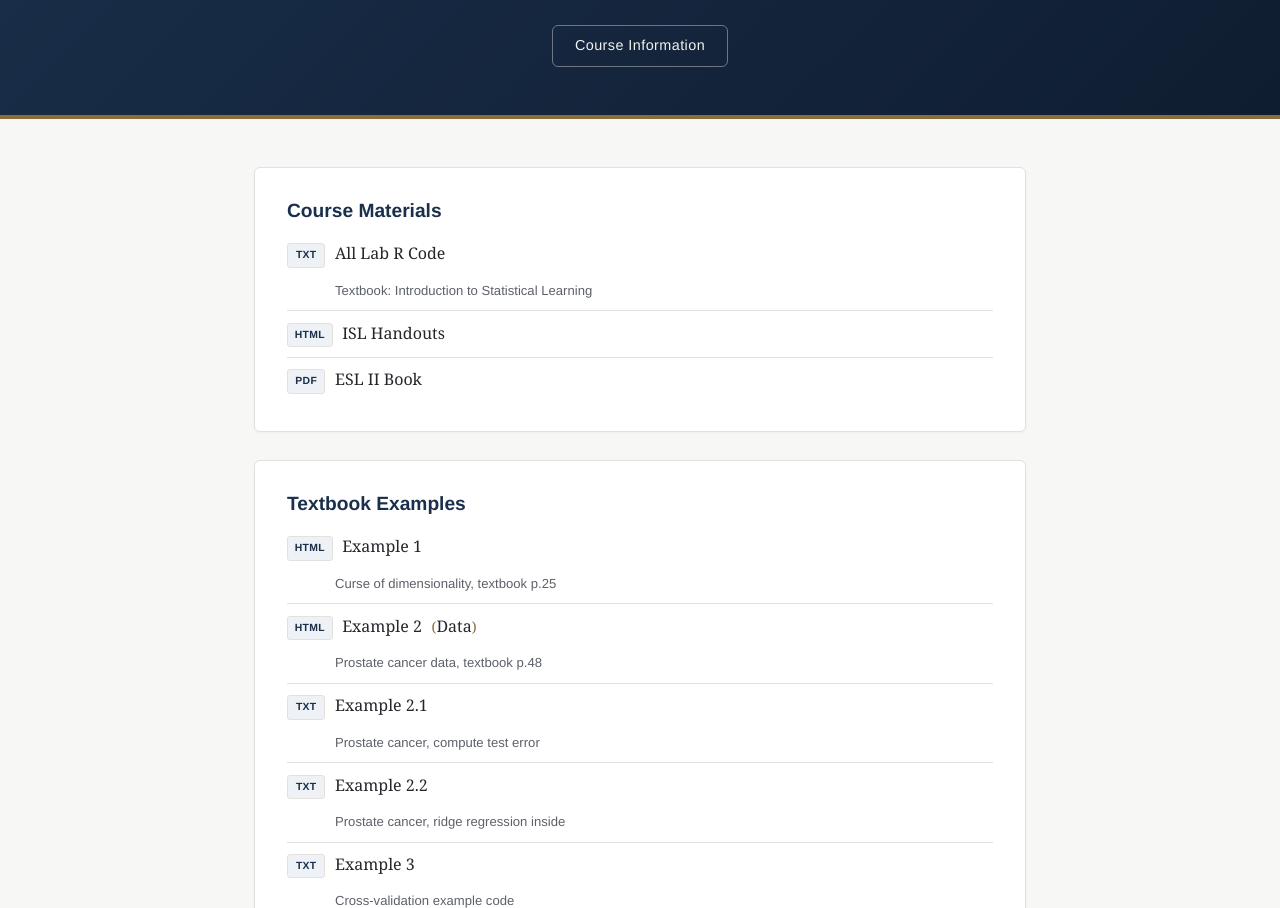
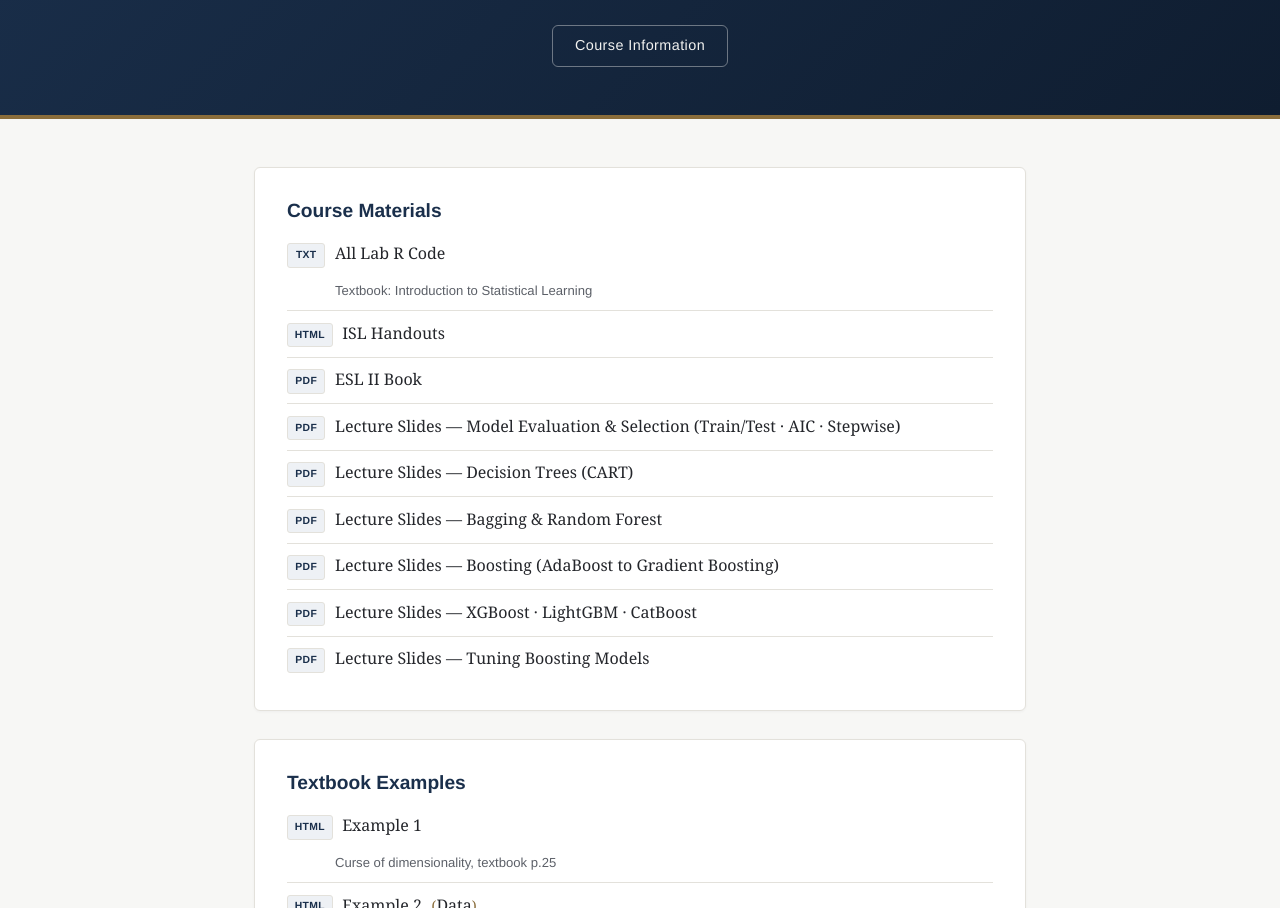
Before and after one commit to nobody007/dmgrad, a plain HTML site: page index.html in a window 1280 px wide. Shown: the part 192-1100 px from the top of the page. Drawn offline with Linux system fonts and the light colour scheme.

Commit message:
Add files via upload

```diff
--- a/index.html
+++ b/index.html
@@ -213,6 +213,12 @@
       </li>
       <li><span class="badge">HTML</span><a href="islhand.html">ISL Handouts</a></li>
       <li><span class="badge">PDF</span><a href="ESLII.pdf">ESL II Book</a></li>
+      <li><span class="badge">PDF</span><a href="ModelSelection_TrainTest_AIC_Stepwise_Slides.pdf">Lecture Slides — Model Evaluation &amp; Selection (Train/Test · AIC · Stepwise)</a></li>
+      <li><span class="badge">PDF</span><a href="CART_DecisionTree_Slides.pdf">Lecture Slides — Decision Trees (CART)</a></li>
+      <li><span class="badge">PDF</span><a href="Bagging_RandomForest_Slides.pdf">Lecture Slides — Bagging &amp; Random Forest</a></li>
+      <li><span class="badge">PDF</span><a href="Boosting_AdaBoost_GradientBoosting_Slides.pdf">Lecture Slides — Boosting (AdaBoost to Gradient Boosting)</a></li>
+      <li><span class="badge">PDF</span><a href="XGBoost_LightGBM_CatBoost_Slides.pdf">Lecture Slides — XGBoost · LightGBM · CatBoost</a></li>
+      <li><span class="badge">PDF</span><a href="Boosting_Tuning_Slides.pdf">Lecture Slides — Tuning Boosting Models</a></li>
     </ul>
   </section>
 
```
Also changed, not shown: 6 other files.
